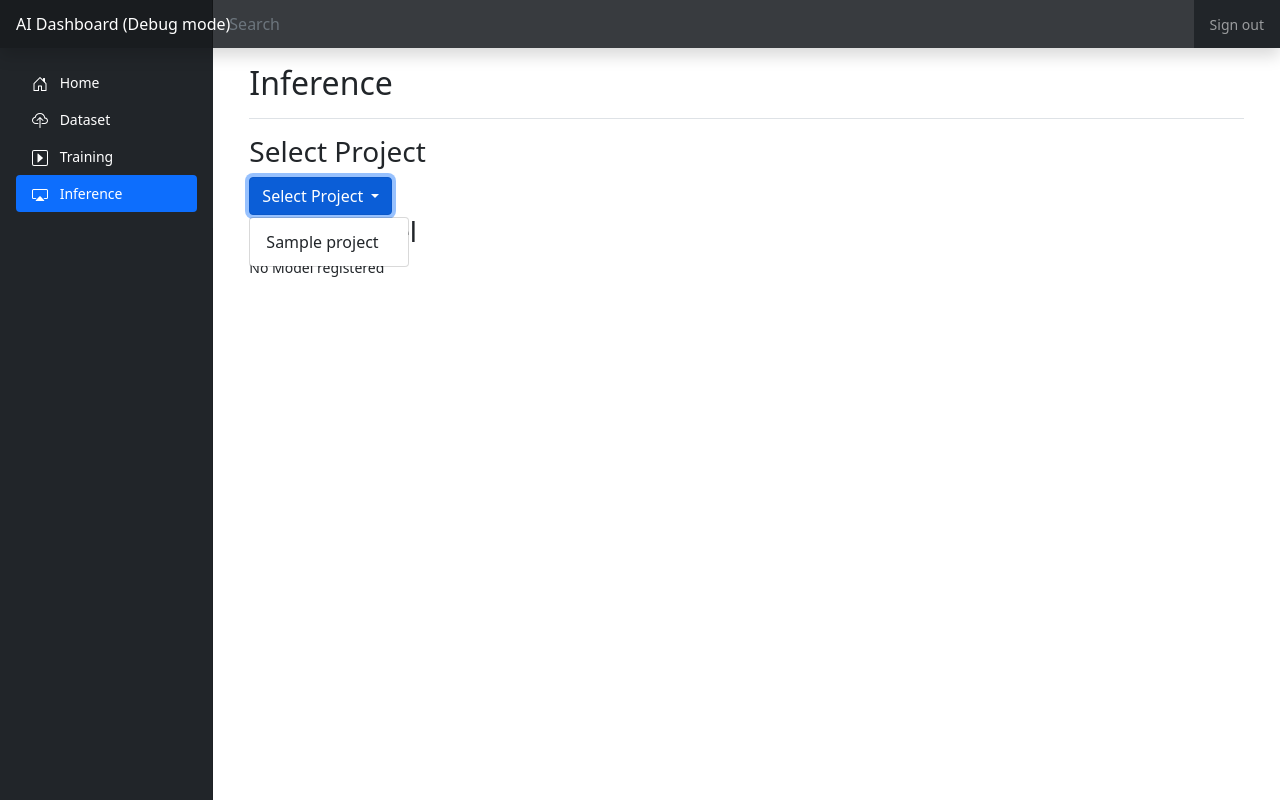
After one commit to ryoma-jp/AI_Dashboard, a Django app: page /inference/ in a window 1280 px wide, after a click on "Select Project". The commit adds this page. Run offline with Django 3.2, Linux system fonts and the light colour scheme; tables that the repository leaves empty hold one stand-in row (values such as "Sample post"); parts of the project's set-up code (start-up, migrations or seed data) failed here and were passed over; some libraries are stand-ins or nearby versions.

Commit message:
add inference menu and blank page

```diff
--- a/django_project/app/urls.py
+++ b/django_project/app/urls.py
@@ -1,7 +1,7 @@
 """app URL Configuration
 """
 from django.urls import path
-from . import views_index, views_project, views_dataset, views_training
+from . import views_index, views_project, views_dataset, views_training, views_inference
 
 urlpatterns = [
     path('', views_index.index, name='index'),
@@ -13,4 +13,5 @@ urlpatterns = [
     path('project<int:project_id>_edit/', views_project.project_edit, name='project_edit'),
     path('project<int:project_id>/model_new/', views_project.model_new, name='model_new'),
     path('project<int:project_id>/model<int:model_id>_edit/', views_project.model_edit, name='model_edit'),
+    path('inference/', views_inference.inference, name='inference'),
 ]
--- a/django_project/app/views_common.py
+++ b/django_project/app/views_common.py
@@ -19,6 +19,7 @@ class SidebarActiveStatus():
         self.index = ''
         self.dataset = ''
         self.training = ''
+        self.inference = ''
 
 
 def get_version():
--- /dev/null
+++ b/django_project/app/views_inference.py
@@ -0,0 +1,72 @@
+import logging
+
+from django.shortcuts import render, redirect
+
+from app.models import Project, MlModel
+
+from views_common import SidebarActiveStatus, get_version
+
+# Create your views here.
+
+def inference(request):
+    """ Function: inference
+     * inference top
+    """
+    # logging.info('-------------------------------------')
+    # logging.info(request.method)
+    # logging.info(request.POST)
+    # logging.info('-------------------------------------')
+    if (request.method == 'POST'):
+        if ('inference_view_project_dropdown' in request.POST):
+            request.session['inference_view_selected_project'] = request.POST.getlist('inference_view_project_dropdown')[0]
+
+        elif ('inference_view_model_dropdown' in request.POST):
+            curr_project = Project.objects.get(name=request.session['inference_view_selected_project'])
+
+            if 'inference_view_selected_model' in request.session.keys():
+                prev_model = MlModel.objects.get(name=request.session['inference_view_selected_model'], project=curr_project)
+            else:
+                prev_model = None
+
+            request.session['inference_view_selected_model'] = request.POST.getlist('inference_view_model_dropdown')[0]
+            curr_model = MlModel.objects.get(name=request.session['inference_view_selected_model'], project=curr_project)
+
+        else:
+            logging.warning('Unknown POST command:')
+            logging.warning(request.POST)
+
+        return redirect('inference')
+    else:
+        sidebar_status = SidebarActiveStatus()
+        sidebar_status.inference = 'active'
+        text = get_version()
+
+        project = Project.objects.all().order_by('-id').reverse()
+        project_name = request.session.get('inference_view_selected_project', None)
+        if (project_name is not None):
+            project_dropdown_selected = Project.objects.get(name=project_name)
+        else:
+            project_dropdown_selected = None
+
+        if (project_dropdown_selected):
+            model = MlModel.objects.filter(project=project_dropdown_selected).order_by('-id').reverse()
+
+            model_name = request.session.get('inference_view_selected_model', None)
+            if (model_name is not None):
+                model_dropdown_selected = MlModel.objects.get(name=model_name, project=project_dropdown_selected)
+            else:
+                model_dropdown_selected = None
+
+        else:
+            model = MlModel.objects.all().order_by('-id').reverse()
+            model_dropdown_selected = None
+
+        context = {
+            'project': project,
+            'model': model,
+            'sidebar_status': sidebar_status,
+            'text': text,
+            'project_dropdown_selected': project_dropdown_selected,
+            'model_dropdown_selected': model_dropdown_selected
+        }
+        return render(request, 'inference.html', context)
--- a/django_project/templates/base.html
+++ b/django_project/templates/base.html
@@ -68,6 +68,17 @@
               Training
             </a>
           </li>
+
+          <!-- Sidebar: Inference -->
+          <li>
+            <a href="{% url 'inference' %}" class="nav-link text-white {{ sidebar_status.inference }}">
+              <svg xmlns="http://www.w3.org/2000/svg" width="16" height="16" fill="currentColor" class="bi bi-cast me-2" viewBox="0 0 16 16">
+                <path d="m7.646 9.354-3.792 3.792a.5.5 0 0 0 .353.854h7.586a.5.5 0 0 0 .354-.854L8.354 9.354a.5.5 0 0 0-.708 0z"/>
+                <path d="M11.414 11H14.5a.5.5 0 0 0 .5-.5v-7a.5.5 0 0 0-.5-.5h-13a.5.5 0 0 0-.5.5v7a.5.5 0 0 0 .5.5h3.086l-1 1H1.5A1.5 1.5 0 0 1 0 10.5v-7A1.5 1.5 0 0 1 1.5 2h13A1.5 1.5 0 0 1 16 3.5v7a1.5 1.5 0 0 1-1.5 1.5h-2.086l-1-1z"/>
+              </svg>
+              Inference
+            </a>
+          </li>
         </ul>
       </div>
     </nav>
--- /dev/null
+++ b/django_project/templates/inference.html
@@ -0,0 +1,111 @@
+{% extends "base.html" %}
+{% load django_bootstrap5 %}
+{% load custom_filter %}
+
+{% block main %}
+<div class="container-fluid">
+  <div class="row">
+
+    <!-- Inference tab -->
+    <div id="inference" class="tab-pane">
+      <div class="d-flex justify-content-between flex-wrap flex-md-nowrap align-items-center pt-3 pb-2 mb-3 border-bottom">
+        <h1 class="h2">Inference</h1>
+      </div>
+
+      <h1 class="h3">Select Project</h1>
+      {% if project %}
+        <form method="post">
+          {% csrf_token %}
+            <div class="btn-group">
+              <button type="button" class="btn btn-primary dropdown-toggle" data-bs-toggle="dropdown" aria-expanded="false">
+                {% if project_dropdown_selected %}
+                  {{ project_dropdown_selected.name }}
+                {% else %}
+                  Select Project
+                {% endif %}
+              </button>
+              <ul class="dropdown-menu">
+              {% for project_ in project %}
+                <li><button class="dropdown-item" type="submit" name="inference_view_project_dropdown" value="{{ project_.name }}">{{ project_.name }}</button></li>
+              {% endfor %}
+              </ul>
+            </div>
+        </form>
+
+        <h1 class="h3">Select Model</h1>
+        {% if model|in_project:project_dropdown_selected %}
+          <form method="post">
+            {% csrf_token %}
+              <div class="btn-group">
+                <button type="button" class="btn btn-primary dropdown-toggle" data-bs-toggle="dropdown" aria-expanded="false">
+                  {% if model_dropdown_selected %}
+                    {{ model_dropdown_selected.name }}
+                  {% else %}
+                    Select Model
+                  {% endif %}
+                </button>
+                <ul class="dropdown-menu">
+                {% for model_ in model %}
+                  <li><button class="dropdown-item" type="submit" name="inference_view_model_dropdown" value="{{ model_.name }}">{{ model_.name }}</button></li>
+                {% endfor %}
+                </ul>
+              </div>
+          </form>
+
+          {% if model_dropdown_selected %}
+            <p><table class="table table-bordered border-primary table-hover ms-4">
+              <tr>
+                <td>Name</td>
+                <td>{{ model_dropdown_selected.name }}</td>
+              </tr>
+              <tr>
+                <td>Description</td>
+                <td>{{ model_dropdown_selected.description | linebreaksbr }}</td>
+              </tr>
+              <tr>
+                <td>Project</td>
+                <td>{{ model_dropdown_selected.project.name }}</td>
+              </tr>
+              <tr>
+                <td>Dataset</td>
+                <td>{{ model_dropdown_selected.dataset.name }}</td>
+              </tr>
+              <tr>
+                <td>Status</td>
+                <td>{{ model_dropdown_selected.status }}</td>
+              </tr>
+              <tr>
+                <td>Training PID(debug)</td>
+                {% if model_dropdown_selected.training_pid %}
+                  <td>{{ model_dropdown_selected.training_pid }}</td>
+                {% else %}
+                  <td>--- (Not Training)</td>
+                {% endif %}
+              </tr>
+              <tr>
+                <td>Tensorboard PID(debug)</td>
+                {% if model_dropdown_selected.tensorboard_pid %}
+                  <td>{{ model_dropdown_selected.tensorboard_pid }}</td>
+                {% else %}
+                  <td>--- (Not Training)</td>
+                {% endif %}
+              </tr>
+              <tr>
+                <td>Model hash(debug)</td>
+                <td>{{ model_dropdown_selected.hash }}</td>
+              </tr>
+            </table></p>
+          {% else %}
+            <p>Unknown Model</p>
+          {% endif %}
+        {% else %}
+          <p>No Model registered</p>
+        {% endif %}
+      {% else %}
+        <p>No Projects</p>
+      {% endif %}
+
+    </div>
+  </div>
+</div>
+{% endblock %}
```
